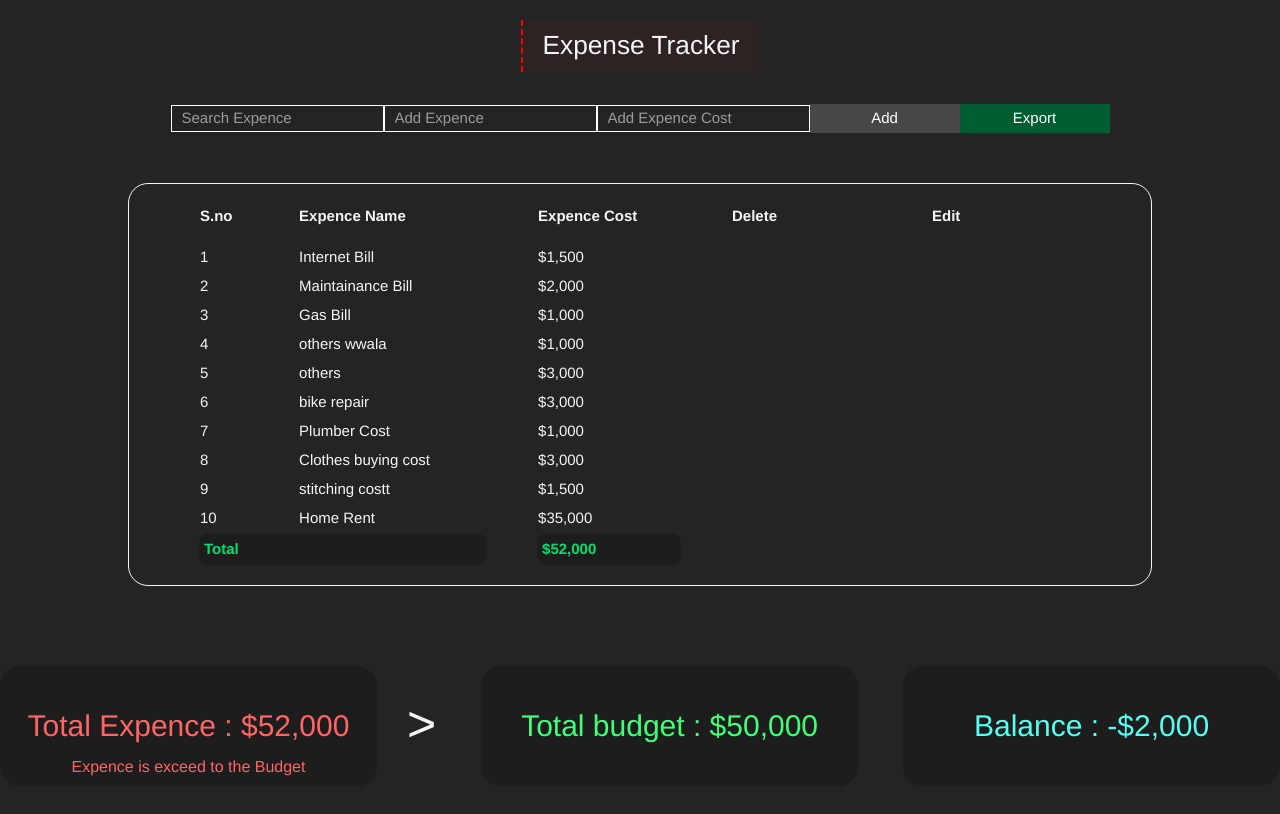
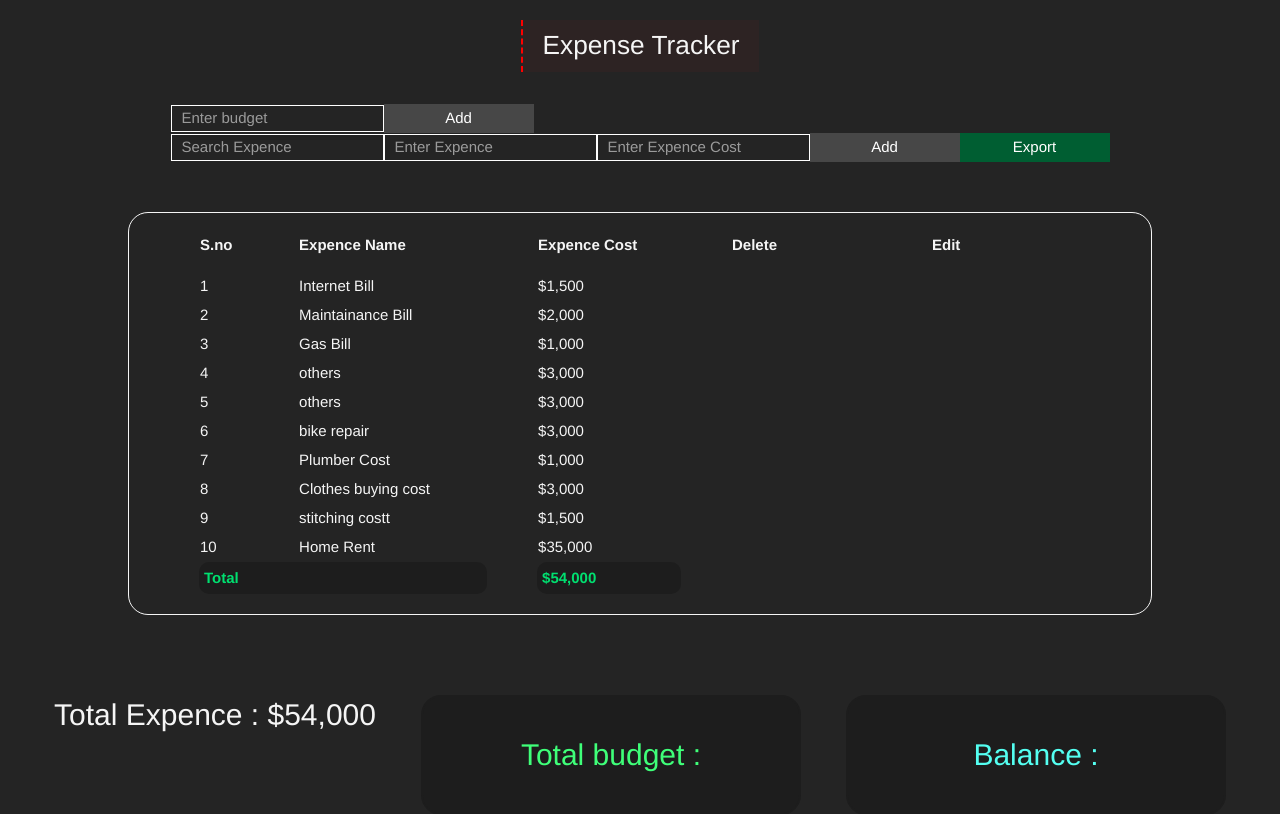
Before and after one commit to mohammadafnan/ExpenceTracker-json-server, an Angular app: page / in a window 1280 px wide. Shown: the top 814 px of the page. Built offline with nearby package versions, Linux system fonts and the light colour scheme; data requests are answered from the project's data file; some icons are missing.

Commit message:
add budget input   added  json 2025

```diff
--- a/database.json
+++ b/database.json
@@ -16,8 +16,8 @@
       "id": "95e0"
     },
     {
-      "expencename": "others wwala",
-      "expenceamount": 1000,
+      "expencename": "others",
+      "expenceamount": 3000,
       "id": "36cd"
     },
     {
--- a/src/app/extracker.service.ts
+++ b/src/app/extracker.service.ts
@@ -28,6 +28,7 @@ export class ExtrackerService {
   //   },
   // ];
 
+  budget: any = [];
   getdata: any = [];
   copygetdata: any = [];
   postdata: any;
--- a/src/app/product/product.component.html
+++ b/src/app/product/product.component.html
@@ -5,6 +5,26 @@
 
   <div class="center">
     <div class="setfrom">
+      <form [formGroup]="form2">
+        <input
+          type="number"
+          placeholder="Enter budget"
+          formControlName="addbudget"
+        />
+        <button
+          title="Add budget"
+          [ngClass]="{
+            dis: form2.valid == false,
+            green: form2.valid == true
+          }"
+          (click)="addBudget()"
+          class="add"
+          [disabled]="!form2.valid"
+        >
+          <i class="lni lni-plus icon"></i> Add
+        </button>
+      </form>
+
       <form [formGroup]="form">
         <input
           type="text"
@@ -13,12 +33,12 @@
         />
         <input
           type="text"
-          placeholder="Add Expence"
+          placeholder="Enter Expence"
           formControlName="expencename"
         />
         <input
           type="number"
-          placeholder="Add Expence Cost"
+          placeholder="Enter Expence Cost"
           formControlName="expenceamount"
         />
         <button
@@ -96,35 +116,35 @@
       </tbody>
     </table>
   </div>
-  <!-- [ngClass]="totalexp() > totalbud() ? 'card3' : 'card1'" -->
+  <!-- [ngClass]="totalexp() > this.budget ? 'card3' : 'card1'" -->
   <div class="center" id="excel-table">
     <h2
       [ngClass]="{
-        card3: totalexp() > totalbud(),
-        card1: totalexp() < totalbud(),
-        card2: totalexp() == totalbud()
+        card3: totalexp() > this.budget,
+        card1: totalexp() < this.budget,
+        card2: totalexp() == this.budget
       }"
     >
-      <i *ngIf="totalexp() < totalbud()" class="lni lni-trend-down-1"></i>
-      <i *ngIf="totalexp() > totalbud()" class="lni lni-trend-up-1"></i>
+      <i *ngIf="totalexp() < this.budget" class="lni lni-trend-down-1"></i>
+      <i *ngIf="totalexp() > this.budget" class="lni lni-trend-up-1"></i>
       Total Expence : {{ totalexp() | currency : "USD" : "symbol" : "2.0" }}
-      <label class="lbl" *ngIf="totalexp() < totalbud()">Under Budget</label>
-      <label class="lbl" *ngIf="totalexp() == totalbud()"
+      <label class="lbl" *ngIf="totalexp() < this.budget">Under Budget</label>
+      <label class="lbl" *ngIf="totalexp() == this.budget"
         >Expense is equal to the budget.</label
       >
-      <label class="lbl" *ngIf="totalexp() > totalbud()"
+      <label class="lbl" *ngIf="totalexp() > this.budget"
         >Expence is exceed to the Budget</label
       >
     </h2>
-    <!-- <span class="ope">{{ totalexp() > totalbud() ? ">" : "<" }}</span> -->
-    <span class="ope" *ngIf="totalexp() == totalbud()">=</span>
-    <span class="ope" *ngIf="totalexp() > totalbud()">></span>
-    <span class="ope" *ngIf="totalexp() < totalbud()"><</span>
+    <!-- <span class="ope">{{ totalexp() > this.budget ? ">" : "<" }}</span> -->
+    <span class="ope" *ngIf="totalexp() == this.budget">=</span>
+    <span class="ope" *ngIf="totalexp() > this.budget">></span>
+    <span class="ope" *ngIf="totalexp() < this.budget"><</span>
 
     <h2 class="card2 ml-5">
-      <!-- Total budget : {{ totalbud() }} -->
+      <!-- Total budget : {{ this.budget }} -->
       <i class="lni lni-dollar-circle icon2"></i>
-      Total budget : {{ totalbud() | currency : "USD" : "symbol" : "2.0" }}
+      Total budget : {{ this.budget }}
       <!-- <input type="number" name="" id="" [(ngModel)]="this.budget" /> -->
     </h2>
     <h2 class="card4 ml-5">
--- a/src/app/product/product.component.ts
+++ b/src/app/product/product.component.ts
@@ -14,7 +14,14 @@ import * as XLSX from 'xlsx'; // Import SheetJS
 
 @Component({
   selector: 'app-product',
-  imports: [NgFor, ReactiveFormsModule, NgClass, NgIf, FormsModule,CurrencyPipe],
+  imports: [
+    NgFor,
+    ReactiveFormsModule,
+    NgClass,
+    NgIf,
+    FormsModule,
+    CurrencyPipe,
+  ],
   standalone: true,
   templateUrl: './product.component.html',
   styleUrl: './product.component.scss',
@@ -26,8 +33,8 @@ export class ProductComponent {
   form2: FormGroup;
   isedit = false;
   iseditid: number | null = null;
-  budget = 50000;
-  num = 0;
+  budget: any;
+  num: any;
 
   ngOnInit(): void {
     this._ExtrackerService.getExpenceData();
@@ -44,6 +51,14 @@ export class ProductComponent {
     this.form2 = this.formbulider.group({
       addbudget: ['', Validators.required],
     });
+  }
+
+  addBudget() {
+    this.budget = this._ExtrackerService.budget.push(this.form2.value);
+    // alert(this.budget);
+    this.form2.reset();
+    return this.budget;
+
   }
 
   addexpence() {
@@ -82,10 +97,10 @@ export class ProductComponent {
     }
     return this.num;
   }
-  totalbud() {
-    this.budget = 50000;
-    return this.budget;
-  }
+  // totalbud() {
+  //   this.budget = 50000;
+  //   return this.budget;
+  // }
 
   balacnce() {
     let bal = this.budget - this.num;
```
